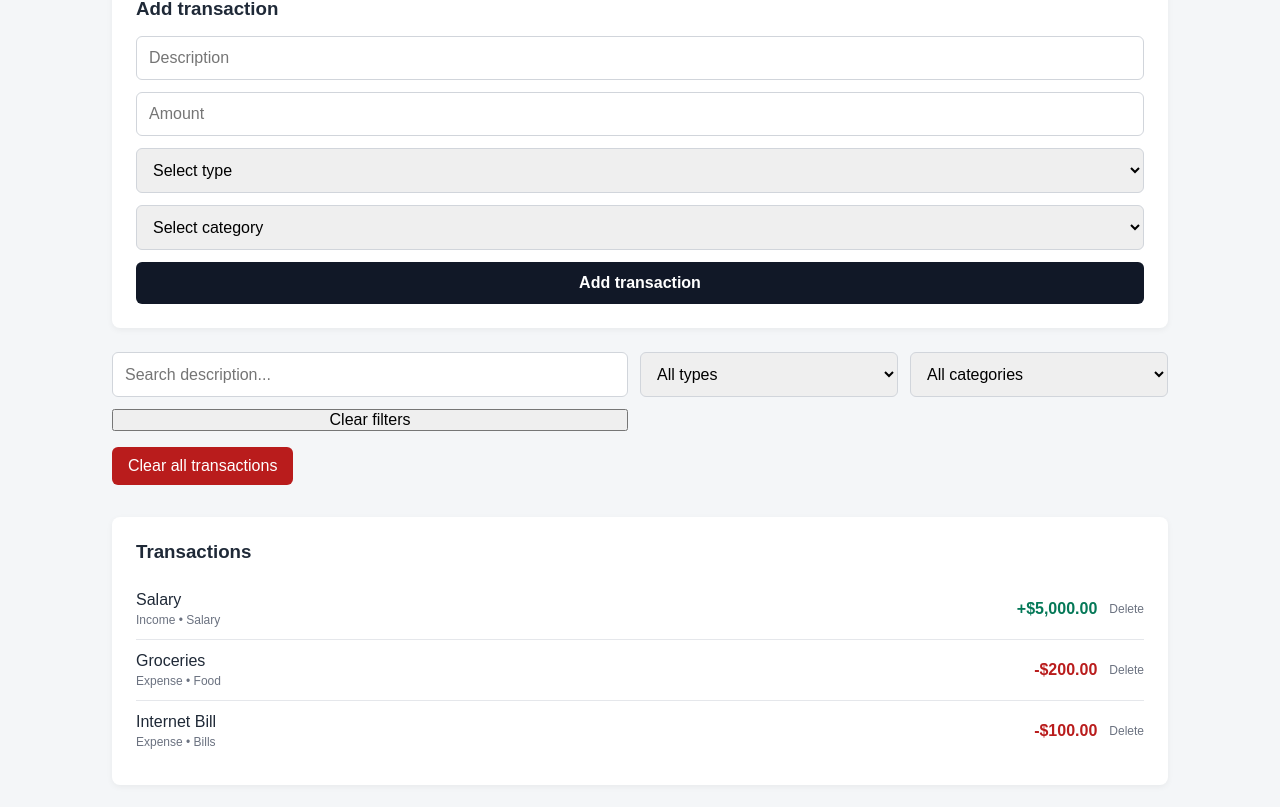
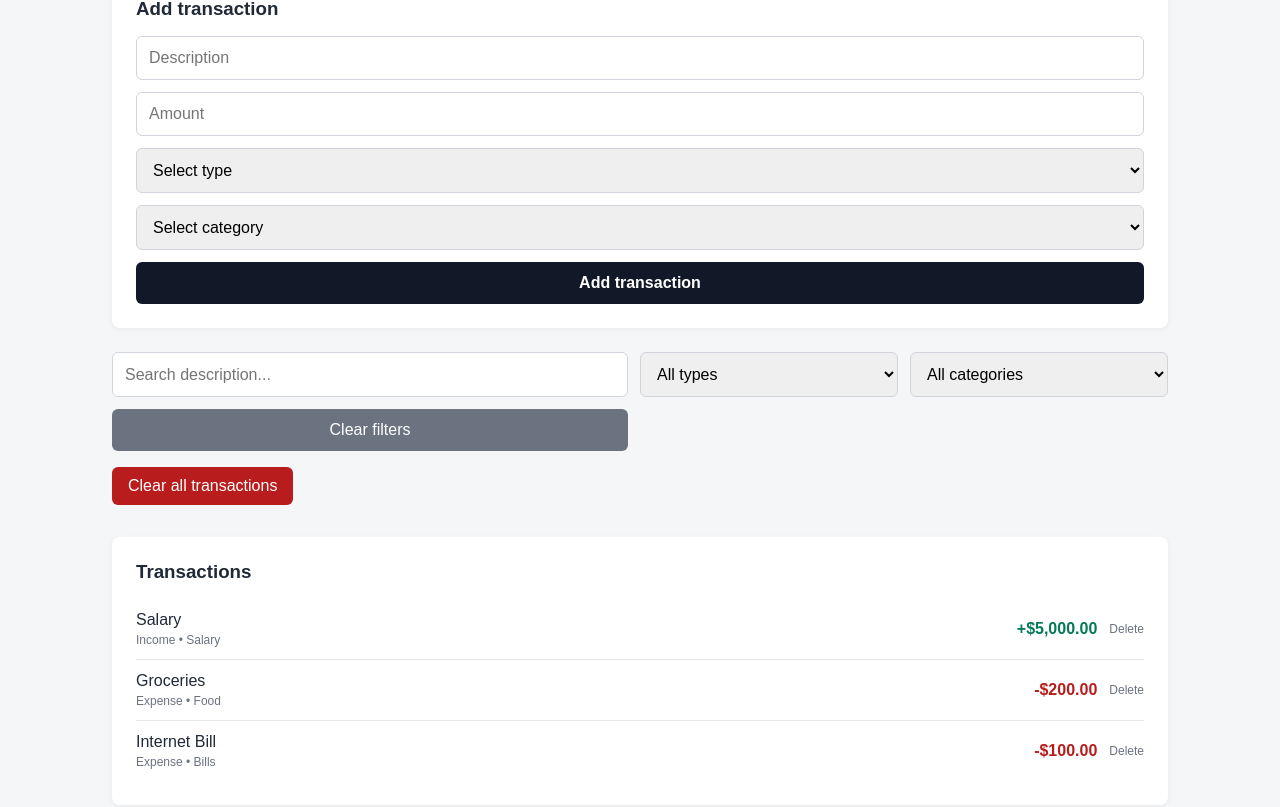
Before and after one commit to CaceresEly/MoneyBoard, a React (Vite) app: page / in a window 1280 px wide. Shown: the part 729-1536 px from the top of the page. Built offline with nearby package versions, Linux system fonts and the light colour scheme.

Commit message:
feat: add clear filters functionality

```diff
--- a/src/index.css
+++ b/src/index.css
@@ -225,3 +225,16 @@ textarea {
   border: 1px solid #d1d5db;
   border-radius: 6px;
 }
+
+.clear-filters-button {
+  padding: 12px;
+  border: none;
+  border-radius: 6px;
+  background-color: #6b7280;
+  color: #ffffff;
+  cursor: pointer;
+}
+
+.clear-filters-button:hover {
+  background-color: #4b5563;
+}
--- a/src/pages/Dashboard.jsx
+++ b/src/pages/Dashboard.jsx
@@ -25,6 +25,7 @@ function Dashboard() {
     localStorage.setItem('transactions', JSON.stringify(transactions))
   }, [transactions])
 
+  // 🔎 filtros
   const filteredTransactions = transactions.filter((transaction) => {
     const matchesType =
       selectedType === 'all' || transaction.type === selectedType
@@ -39,6 +40,7 @@ function Dashboard() {
     return matchesType && matchesCategory && matchesSearch
   })
 
+  // 💰 resumo
   const income = transactions
     .filter((transaction) => transaction.type === 'income')
     .reduce((total, transaction) => total + transaction.amount, 0)
@@ -55,6 +57,7 @@ function Dashboard() {
     { id: 3, title: 'Balance', amount: balance },
   ]
 
+  // 📊 gráfico
   const expensesByCategory = transactions
     .filter((transaction) => transaction.type === 'expense')
     .reduce((acc, transaction) => {
@@ -76,6 +79,7 @@ function Dashboard() {
     })
   )
 
+  // ➕ adicionar
   function handleAddTransaction(newTransaction) {
     setTransactions((currentTransactions) => [
       ...currentTransactions,
@@ -86,18 +90,29 @@ function Dashboard() {
     ])
   }
 
+  // ❌ deletar
   function handleDeleteTransaction(transactionId) {
     setTransactions((currentTransactions) =>
       currentTransactions.filter((transaction) => transaction.id !== transactionId)
     )
   }
 
+  // 🧹 limpar tudo
   function handleClearTransactions() {
-    const confirmClear = window.confirm('Are you sure you want to delete all transactions?')
+    const confirmClear = window.confirm(
+      'Are you sure you want to delete all transactions?'
+    )
 
     if (confirmClear) {
       setTransactions([])
     }
+  }
+
+  // 🔄 limpar filtros
+  function handleClearFilters() {
+    setSelectedType('all')
+    setSelectedCategory('all')
+    setSearch('')
   }
 
   return (
@@ -121,6 +136,7 @@ function Dashboard() {
         onTypeChange={setSelectedType}
         onCategoryChange={setSelectedCategory}
         onSearchChange={setSearch}
+        onClearFilters={handleClearFilters}
       />
 
       <button className="clear-button" onClick={handleClearTransactions}>
```
